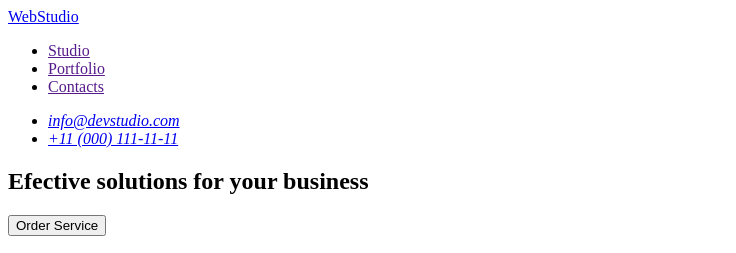
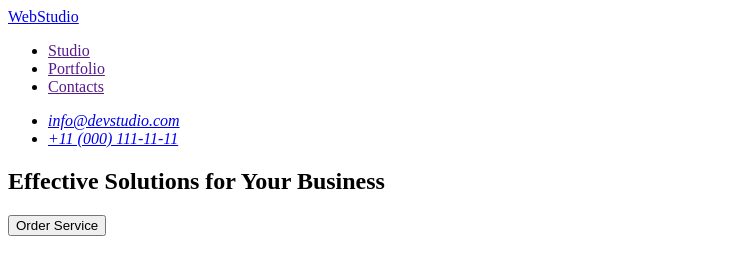
Before and after one commit to Badabuh/homework, a plain HTML site: page index.html in a window 1280 px wide. Shown: the top 253 px of the page, without its empty margins (0-736 px from the left). Drawn offline with Linux system fonts and the light colour scheme.

Commit message:
bug fixed

```diff
--- a/index.html
+++ b/index.html
@@ -30,7 +30,7 @@
     </header>
     <main>
         <section>
-            <h1>Efective solutions for your business</h1>
+            <h1>Effective Solutions for Your Business</h1>
             <button type="button">Order Service</button>
         </section>
         <section>
```
